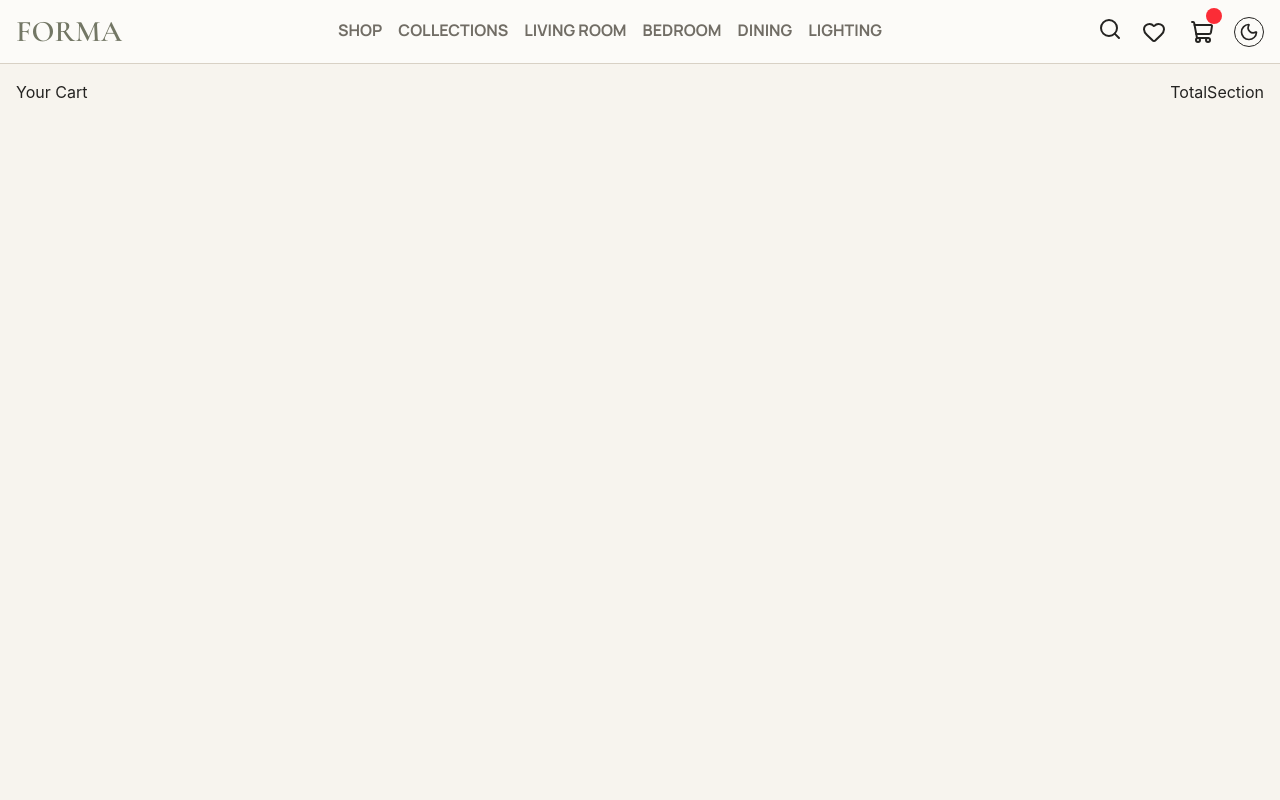
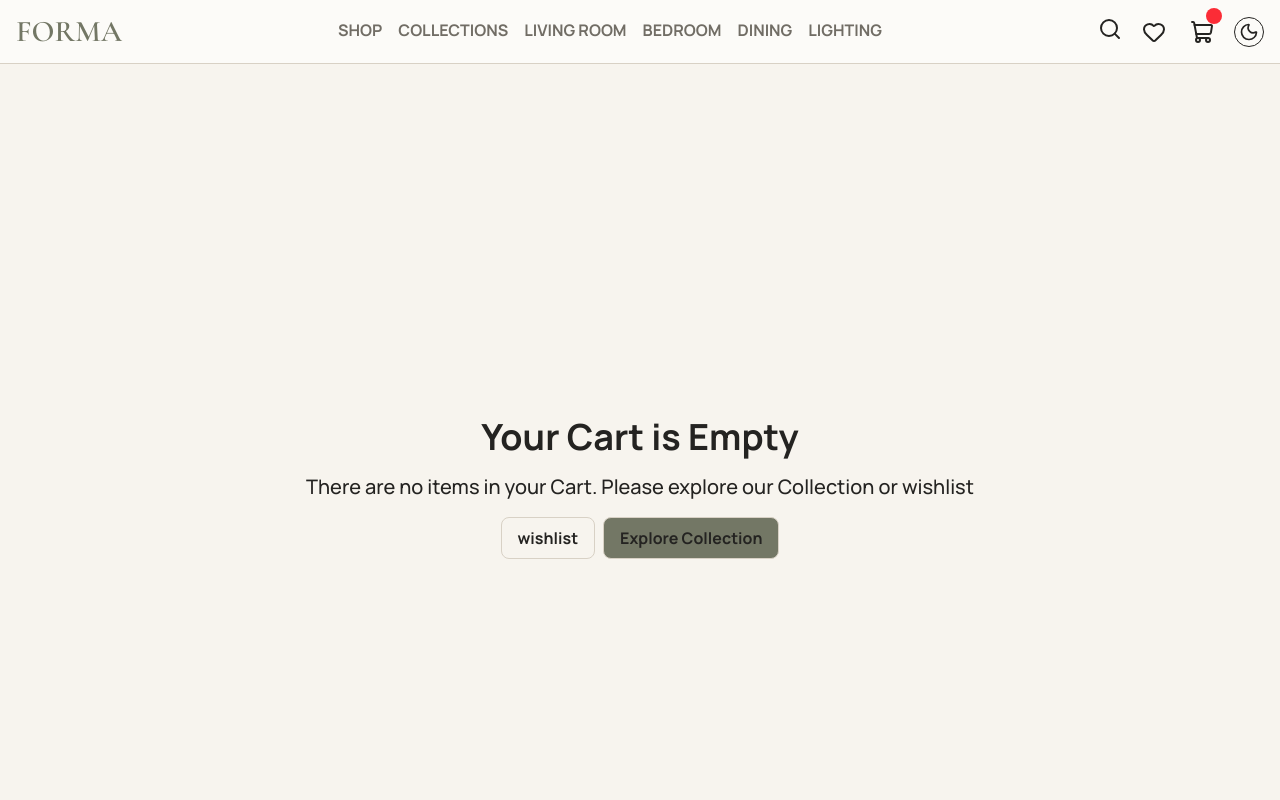
Before and after one commit to Puneetkumarboinpally/Forma, a React (Vite) app: page /cart in a window 1280 px wide. Shown: the top 800 px of the page. Built offline with nearby package versions, Linux system fonts and the light colour scheme.

Commit message:
cart section updated

```diff
--- a/src/components/CartProducts.tsx
+++ b/src/components/CartProducts.tsx
@@ -1,28 +1,75 @@
+import { Trash2 } from "lucide-react";
 import { useCartStore } from "../store/cartStore";
 
 const CartProducts = () => {
-  const { cart, increaseQuantity, decreaseQuantity } = useCartStore();
+  const { cart, removeFromCart, increaseQuantity, decreaseQuantity } =
+    useCartStore();
   return (
     <div className="h-full w-full lg:w-2/3">
-      <h2>Your Cart</h2>
       <div className="flex flex-col gap-4">
         {cart.map((item) => (
           <div
             key={item.product.id}
             className="flex gap-4 p-4 border border-border rounded-lg shadow-md transition-all duration-300 hover:-translate-y-1"
           >
-            <div className="h-40 w-50 overflow-hidden">
+            {/* --- IMAGE SECTION --- */}
+            <div className="h-40 w-60 overflow-hidden">
               <img
                 src={item.product.img}
                 alt={item.product.title}
                 className="h-full w-full object-cover rounded-lg"
               />
             </div>
-            <div className="flex flex-col gap-2">
-              <h2 className="text-3xl font-body font-bold ">
-                {item.product.title}
-              </h2>
-              <p className="text-3xl font-body font-bold ">price: £{item.product.price}</p>
+            {/* --- PRODUCTS DETAILS SECTION --- */}
+            <div className="w-full flex flex-col justify-between">
+              <div className="flex justify-between">
+                <div>
+                  <h2 className="text-3xl font-display font-bold w-76">
+                    {item.product.title}
+                    <p className="text-lg font-body font-medium text-muted">
+                      {item.product.category} / {item.product.material}
+                    </p>
+                  </h2>
+                </div>
+                <p className="text-2xl font-body font-semibold flex-start">
+                  £{item.product.price}
+                </p>
+              </div>
+              <div className="flex justify-between items-center">
+                <div className="flex justify-between items-center gap-3 p-2  border-border">
+                  <button
+                    onClick={() => decreaseQuantity(item.product.id)}
+                    className="py-1 px-3
+                  font-body font-bold text-lg
+                  cursor-pointer active:scale-95
+                  border border-border rounded-full
+                  transition-shadow duration-300
+                  hover:shadow-lg"
+                  >
+                    -
+                  </button>
+                  <p className="text-2xl font-body font-semibold">
+                    {item.quantity}
+                  </p>
+                  <button
+                    onClick={() => increaseQuantity(item.product.id)}
+                    className="py-1 px-3
+                  font-body font-bold text-lg
+                  cursor-pointer active:scale-95
+                  border border-border rounded-full
+                  transition-shadow duration-300
+                  hover:shadow-lg"
+                  >
+                    +
+                  </button>
+                </div>
+                <div>
+                  <button onClick={() => removeFromCart(item.product.id)}
+                    className="cursor-pointer">
+                    <Trash2 />
+                  </button>
+                </div>
+              </div>
             </div>
           </div>
         ))}
--- a/src/pages/CartPage.tsx
+++ b/src/pages/CartPage.tsx
@@ -1,13 +1,57 @@
 import CartProducts from "../components/CartProducts";
 import TotalSection from "../components/TotalSection";
+import { useCartStore } from "../store/cartStore";
 
 const CartPage = () => {
+  const { cart } = useCartStore();
   return (
-    <section className="min-h-screen p-4">
-      <div className="laptop:flex justify-between items-center">
-        <CartProducts />
-        <TotalSection />
-      </div>
+    <section className="min-h-screen p-6">
+      {cart.length === 0 ? (
+        <>
+          <div className="h-screen flex flex-col justify-center gap-4 items-center">
+            <h1 className="text-4xl font-body font-bold">Your Cart is Empty</h1>
+            <p className="text-xl font-body font-medium w-full w-max-md text-center">
+              There are no items in your Cart. Please explore our Collection or
+              wishlist
+            </p>
+            <div className="flex gap-2">
+              <button
+                className="py-2 px-4
+              border border-border rounded-lg
+              cursor-pointer active:scale-95
+              font-bold font-body
+              transition-all duration-300
+              hover:bg-accent hover:-translate-y-1"
+              >
+                wishlist
+              </button>
+              <button
+                className="py-2 px-4
+              border border-border rounded-lg
+              cursor-pointer active:scale-95
+              font-bold font-body bg-accent
+              transition-all duration-300
+              hover:bg-surface hover:-translate-y-1 "
+              >
+                Explore Collection
+              </button>
+            </div>
+          </div>
+        </>
+      ) : (
+        <>
+          <div className="mb-8">
+            <h2 className="text-7xl font-display font-bold">Your Cart</h2>
+            <p className="text-2xl font-body font-medium text-muted">
+              {cart.length} items
+            </p>
+          </div>
+          <div className="laptop:flex justify-between items-center">
+            <CartProducts />
+            <TotalSection />
+          </div>
+        </>
+      )}
     </section>
   );
 };
```
